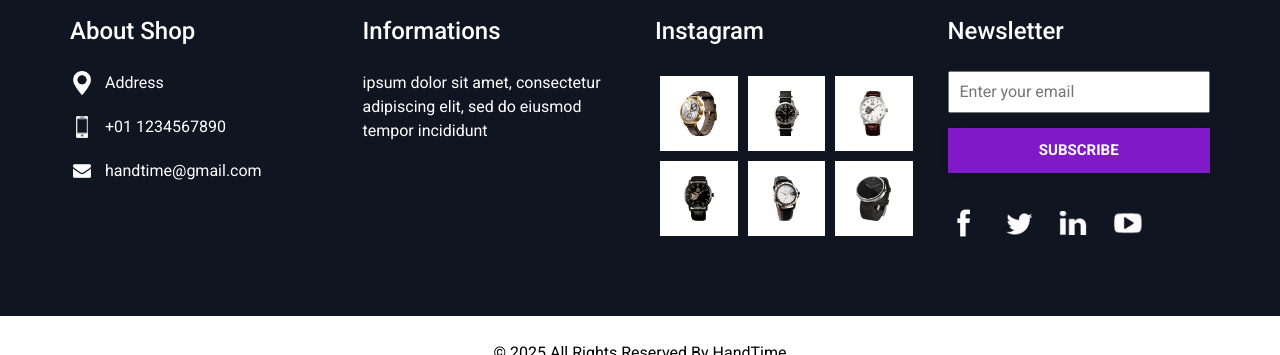
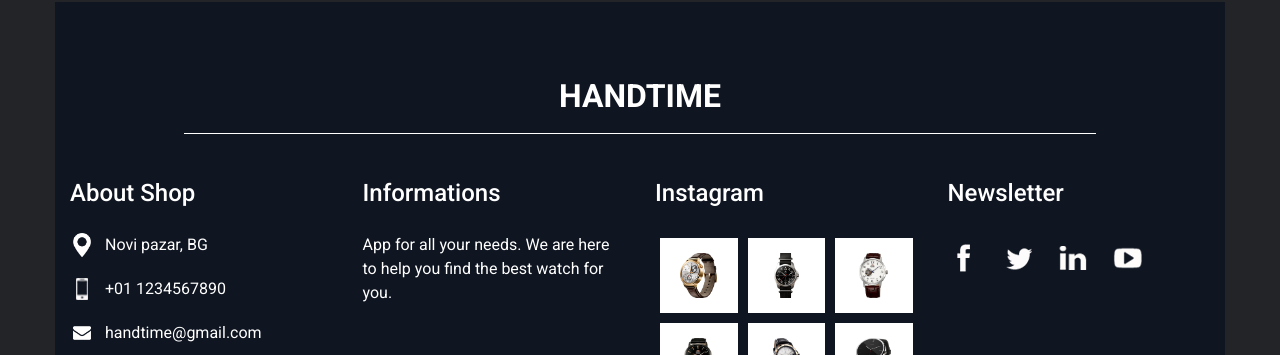
Before and after one commit to victornedelchev/handtime, a React (Vite) app in the folder client/: page /info in a window 1280 px wide. Shown: the part 262-617 px from the top of the page. Built offline with nearby package versions, Linux system fonts and the light colour scheme; no server answers.

Commit message:
Fix style

```diff
--- a/client/public/css/style.css
+++ b/client/public/css/style.css
@@ -795,6 +795,7 @@ a:focus {
 }
 
 .contact_section {
+  min-height: 100vh;
   position: relative;
 }
 
@@ -897,6 +898,15 @@ a:focus {
 
 .contact_section .map_container .map #googleMap {
   height: 100%;
+}
+
+.info_container {
+  min-height: 100vh;
+  display: flex;
+  align-items: center;
+  justify-content: center;
+  background-color: #232428;
+  padding: 20px;
 }
 
 .info_section {
--- a/client/src/components/info/Info.jsx
+++ b/client/src/components/info/Info.jsx
@@ -1,5 +1,6 @@
 export default function Info() {
   return (
+    <div className="info_container">
       <section className="info_section layout_padding2">
         <div className="container">
           <div className="info_logo">
@@ -13,7 +14,7 @@ export default function Info() {
                   <div className="img-box">
                     <img src="images/location-white.png" width="18px" alt="" />
                   </div>
-                <p>Address</p>
+                  <p>Novi pazar, BG</p>
                 </div>
                 <div>
                   <div className="img-box">
@@ -33,8 +34,8 @@ export default function Info() {
               <div className="info_info">
                 <h5>Informations</h5>
                 <p>
-                ipsum dolor sit amet, consectetur adipiscing elit, sed do
-                eiusmod tempor incididunt
+                  App for all your needs. We are here to help you find the best
+                  watch for you.
                 </p>
               </div>
             </div>
@@ -90,14 +91,9 @@ export default function Info() {
                 </div>
               </div>
             </div>
-
             <div className="col-md-3">
               <div className="info_form ">
                 <h5>Newsletter</h5>
-              <form action="">
-                <input type="email" placeholder="Enter your email" />
-                <button>Subscribe</button>
-              </form>
                 <div className="social_box">
                   <a href="">
                     <img src="images/fb.png" alt="" />
@@ -117,5 +113,6 @@ export default function Info() {
           </div>
         </div>
       </section>
+    </div>
   );
 }
```
Lines whose indentation alone changed are shown as unchanged.
